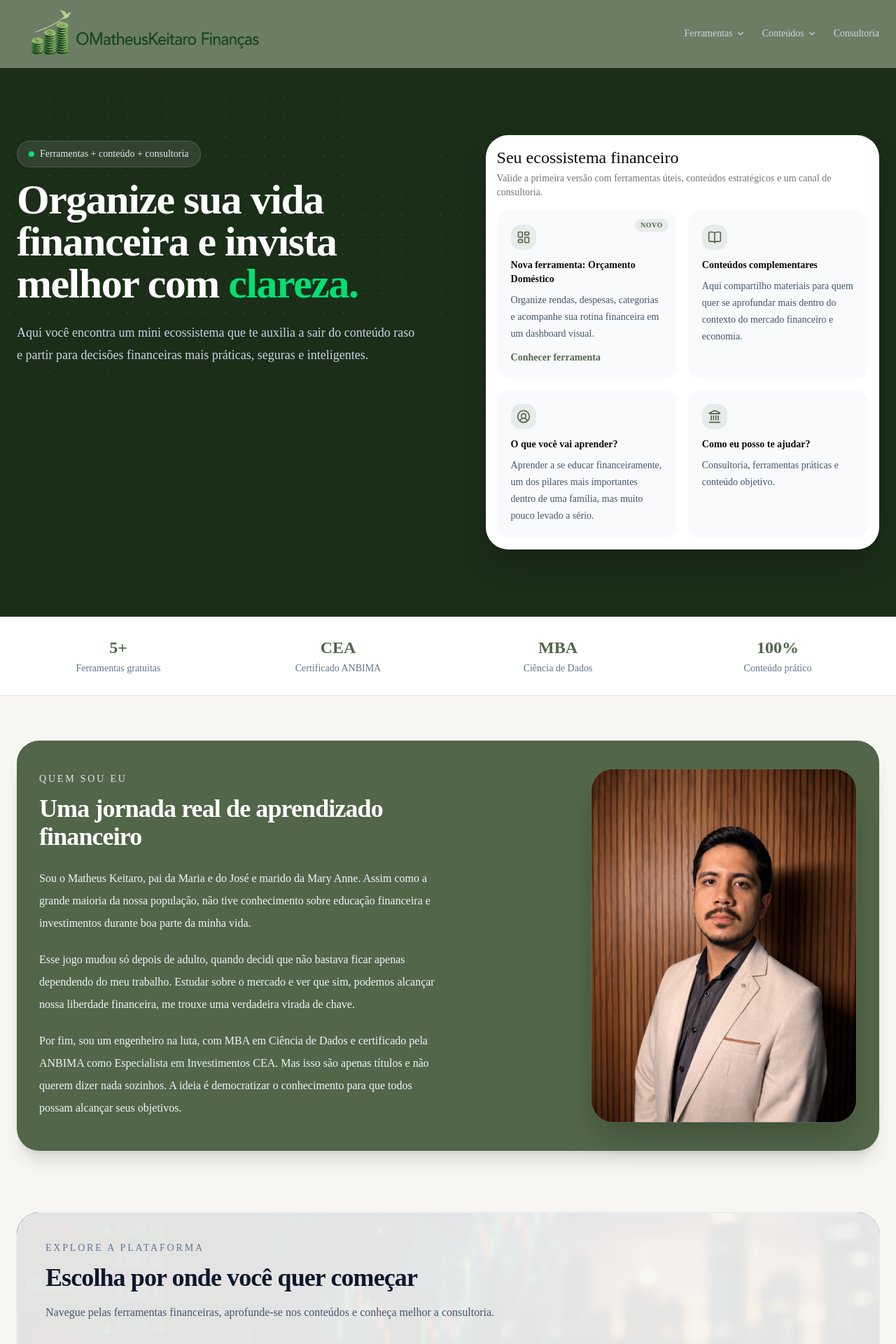
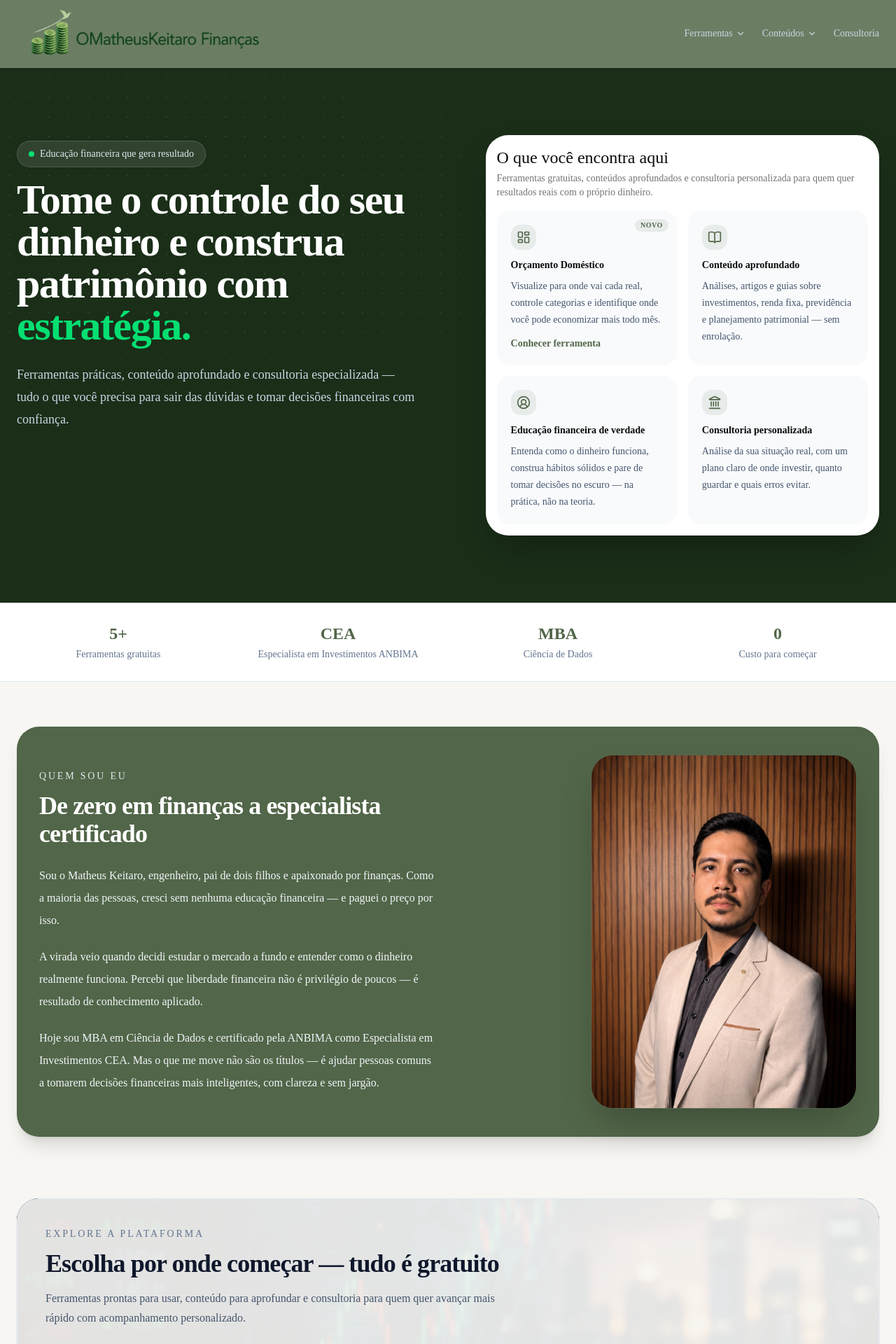
Before and after one commit to keitarods/makeit-financas, a Next.js app: page / in a window 1280 px wide. Shown: the top 1920 px of the page at 70% size. Built offline with nearby package versions, Linux system fonts and the light colour scheme.

Commit message:
Ajuste de visual da página 2.

```diff
--- a/app/page.tsx
+++ b/app/page.tsx
@@ -38,26 +38,26 @@ export default function Page() {
                     <span className="absolute inline-flex h-full w-full animate-ping rounded-full bg-green-400 opacity-70" />
                     <span className="relative inline-flex h-2 w-2 rounded-full bg-green-400" />
                   </span>
-                  Ferramentas + conteúdo + consultoria
+                  Educação financeira que gera resultado
                 </span>
 
                 <h1 className="mx-auto max-w-3xl text-4xl font-bold tracking-tight text-white sm:text-5xl md:text-6xl lg:mx-0 lg:max-w-2xl">
-                  Organize sua vida financeira e invista melhor com{" "}
-                  <span className="text-green-400">clareza.</span>
+                  Tome o controle do seu dinheiro e construa patrimônio com{" "}
+                  <span className="text-green-400">estratégia.</span>
                 </h1>
 
                 <p className="mx-auto mt-6 max-w-2xl text-base leading-8 text-slate-300 sm:text-lg lg:mx-0 lg:max-w-xl">
-                  Aqui você encontra um mini ecossistema que te auxilia a sair do conteúdo raso e
-                  partir para decisões financeiras mais práticas, seguras e inteligentes.
+                  Ferramentas práticas, conteúdo aprofundado e consultoria especializada — tudo o
+                  que você precisa para sair das dúvidas e tomar decisões financeiras com confiança.
                 </p>
               </div>
 
               <Card className="rounded-[2rem] border-white/10 bg-white shadow-2xl">
                 <CardHeader>
-                  <CardTitle className="text-2xl">Seu ecossistema financeiro</CardTitle>
+                  <CardTitle className="text-2xl">O que você encontra aqui</CardTitle>
                   <CardDescription>
-                    Valide a primeira versão com ferramentas úteis, conteúdos estratégicos e um
-                    canal de consultoria.
+                    Ferramentas gratuitas, conteúdos aprofundados e consultoria personalizada para
+                    quem quer resultados reais com o próprio dinheiro.
                   </CardDescription>
                 </CardHeader>
 
@@ -70,10 +70,10 @@ export default function Page() {
                     <div className="inline-flex h-9 w-9 items-center justify-center rounded-xl bg-[#526649]/10">
                       <LayoutDashboard className="h-5 w-5 text-[#526649]" />
                     </div>
-                    <p className="mt-3 font-semibold">Nova ferramenta: Orçamento Doméstico</p>
+                    <p className="mt-3 font-semibold">Orçamento Doméstico</p>
                     <p className="mt-2 text-sm leading-6 text-slate-600">
-                      Organize rendas, despesas, categorias e acompanhe sua rotina financeira em um
-                      dashboard visual.
+                      Visualize para onde vai cada real, controle categorias e identifique onde você
+                      pode economizar mais todo mês.
                     </p>
                     <Link
                       href="/orcamento"
@@ -87,10 +87,10 @@ export default function Page() {
                     <div className="inline-flex h-9 w-9 items-center justify-center rounded-xl bg-[#526649]/10">
                       <BookOpen className="h-5 w-5 text-[#526649]" />
                     </div>
-                    <p className="mt-3 font-semibold">Conteúdos complementares</p>
+                    <p className="mt-3 font-semibold">Conteúdo aprofundado</p>
                     <p className="mt-2 text-sm leading-6 text-slate-600">
-                      Aqui compartilho materiais para quem quer se aprofundar mais dentro do contexto
-                      do mercado financeiro e economia.
+                      Análises, artigos e guias sobre investimentos, renda fixa, previdência e
+                      planejamento patrimonial — sem enrolação.
                     </p>
                   </div>
 
@@ -98,10 +98,10 @@ export default function Page() {
                     <div className="inline-flex h-9 w-9 items-center justify-center rounded-xl bg-[#526649]/10">
                       <UserCircle2 className="h-5 w-5 text-[#526649]" />
                     </div>
-                    <p className="mt-3 font-semibold">O que você vai aprender?</p>
+                    <p className="mt-3 font-semibold">Educação financeira de verdade</p>
                     <p className="mt-2 text-sm leading-6 text-slate-600">
-                      Aprender a se educar financeiramente, um dos pilares mais importantes dentro
-                      de uma família, mas muito pouco levado a sério.
+                      Entenda como o dinheiro funciona, construa hábitos sólidos e pare de tomar
+                      decisões no escuro — na prática, não na teoria.
                     </p>
                   </div>
 
@@ -109,9 +109,10 @@ export default function Page() {
                     <div className="inline-flex h-9 w-9 items-center justify-center rounded-xl bg-[#526649]/10">
                       <Landmark className="h-5 w-5 text-[#526649]" />
                     </div>
-                    <p className="mt-3 font-semibold">Como eu posso te ajudar?</p>
+                    <p className="mt-3 font-semibold">Consultoria personalizada</p>
                     <p className="mt-2 text-sm leading-6 text-slate-600">
-                      Consultoria, ferramentas práticas e conteúdo objetivo.
+                      Análise da sua situação real, com um plano claro de onde investir, quanto
+                      guardar e quais erros evitar.
                     </p>
                   </div>
                 </CardContent>
@@ -126,9 +127,9 @@ export default function Page() {
             <div className="grid grid-cols-2 gap-6 sm:grid-cols-4">
               {[
                 { value: "5+", label: "Ferramentas gratuitas" },
-                { value: "CEA", label: "Certificado ANBIMA" },
+                { value: "CEA", label: "Especialista em Investimentos ANBIMA" },
                 { value: "MBA", label: "Ciência de Dados" },
-                { value: "100%", label: "Conteúdo prático" },
+                { value: "0", label: "Custo para começar" },
               ].map((item) => (
                 <div key={item.label} className="text-center">
                   <p className="text-2xl font-bold text-[#526649]">{item.value}</p>
@@ -145,27 +146,26 @@ export default function Page() {
             <div>
               <p className="text-sm uppercase tracking-[0.2em] text-slate-200">Quem sou eu</p>
               <h2 className="mt-3 text-3xl font-bold tracking-tight sm:text-4xl">
-                Uma jornada real de aprendizado financeiro
+                De zero em finanças a especialista certificado
               </h2>
 
               <div className="mt-6 space-y-5 text-base leading-8 text-slate-100">
                 <p>
-                  Sou o Matheus Keitaro, pai da Maria e do José e marido da Mary Anne. Assim como a
-                  grande maioria da nossa população, não tive conhecimento sobre educação financeira
-                  e investimentos durante boa parte da minha vida.
+                  Sou o Matheus Keitaro, engenheiro, pai de dois filhos e apaixonado por finanças.
+                  Como a maioria das pessoas, cresci sem nenhuma educação financeira — e paguei o
+                  preço por isso.
                 </p>
 
                 <p>
-                  Esse jogo mudou só depois de adulto, quando decidi que não bastava ficar apenas
-                  dependendo do meu trabalho. Estudar sobre o mercado e ver que sim, podemos
-                  alcançar nossa liberdade financeira, me trouxe uma verdadeira virada de chave.
+                  A virada veio quando decidi estudar o mercado a fundo e entender como o dinheiro
+                  realmente funciona. Percebi que liberdade financeira não é privilégio de poucos —
+                  é resultado de conhecimento aplicado.
                 </p>
 
                 <p>
-                  Por fim, sou um engenheiro na luta, com MBA em Ciência de Dados e certificado
-                  pela ANBIMA como Especialista em Investimentos CEA. Mas isso são apenas títulos e
-                  não querem dizer nada sozinhos. A ideia é democratizar o conhecimento para que
-                  todos possam alcançar seus objetivos.
+                  Hoje sou MBA em Ciência de Dados e certificado pela ANBIMA como Especialista em
+                  Investimentos CEA. Mas o que me move não são os títulos — é ajudar pessoas
+                  comuns a tomarem decisões financeiras mais inteligentes, com clareza e sem jargão.
                 </p>
               </div>
             </div>
@@ -205,11 +205,11 @@ export default function Page() {
                 Explore a plataforma
               </p>
               <h2 className="mt-3 text-3xl font-bold tracking-tight sm:text-4xl">
-                Escolha por onde você quer começar
+                Escolha por onde começar — tudo é gratuito
               </h2>
               <p className="mt-4 max-w-2xl leading-7 text-slate-600">
-                Navegue pelas ferramentas financeiras, aprofunde-se nos conteúdos e conheça melhor
-                a consultoria.
+                Ferramentas prontas para usar, conteúdo para aprofundar e consultoria para quem
+                quer avançar mais rápido com acompanhamento personalizado.
               </p>
 
               <div className="mt-8 flex flex-wrap gap-4">
@@ -255,11 +255,11 @@ export default function Page() {
               <div>
                 <p className="text-sm uppercase tracking-[0.2em] text-green-200">Consultoria</p>
                 <h2 className="mt-3 text-3xl font-bold tracking-tight sm:text-4xl">
-                  Agende uma conversa
+                  Pronto para ter um plano financeiro de verdade?
                 </h2>
                 <p className="mt-4 max-w-2xl leading-7 text-slate-200">
-                  Caso queira entender melhor como posso te ajudar, você pode entrar em contato
-                  diretamente pelo WhatsApp.
+                  Na consultoria analisamos sua situação real e saímos com um caminho claro: onde
+                  investir, quanto guardar e como chegar nos seus objetivos mais rápido.
                 </p>
               </div>
 
```
